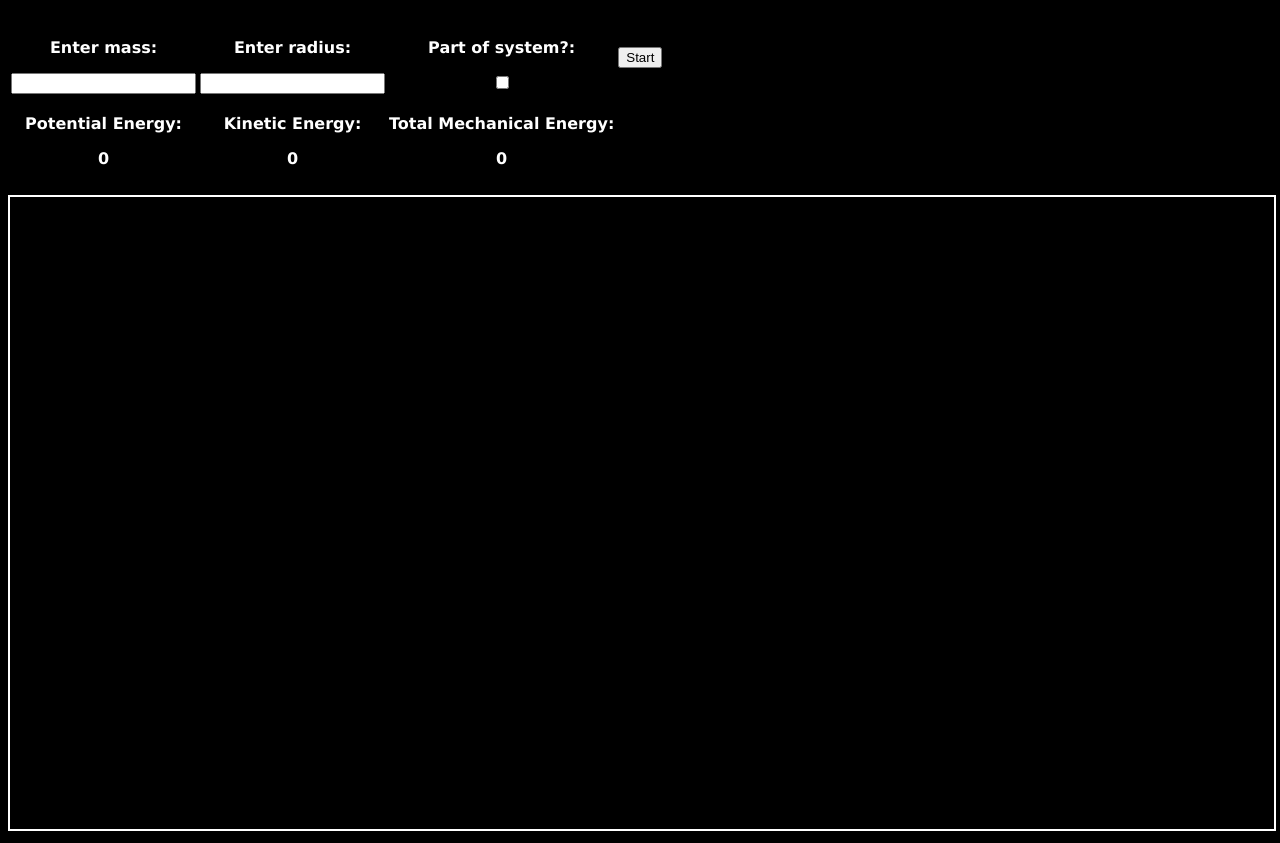
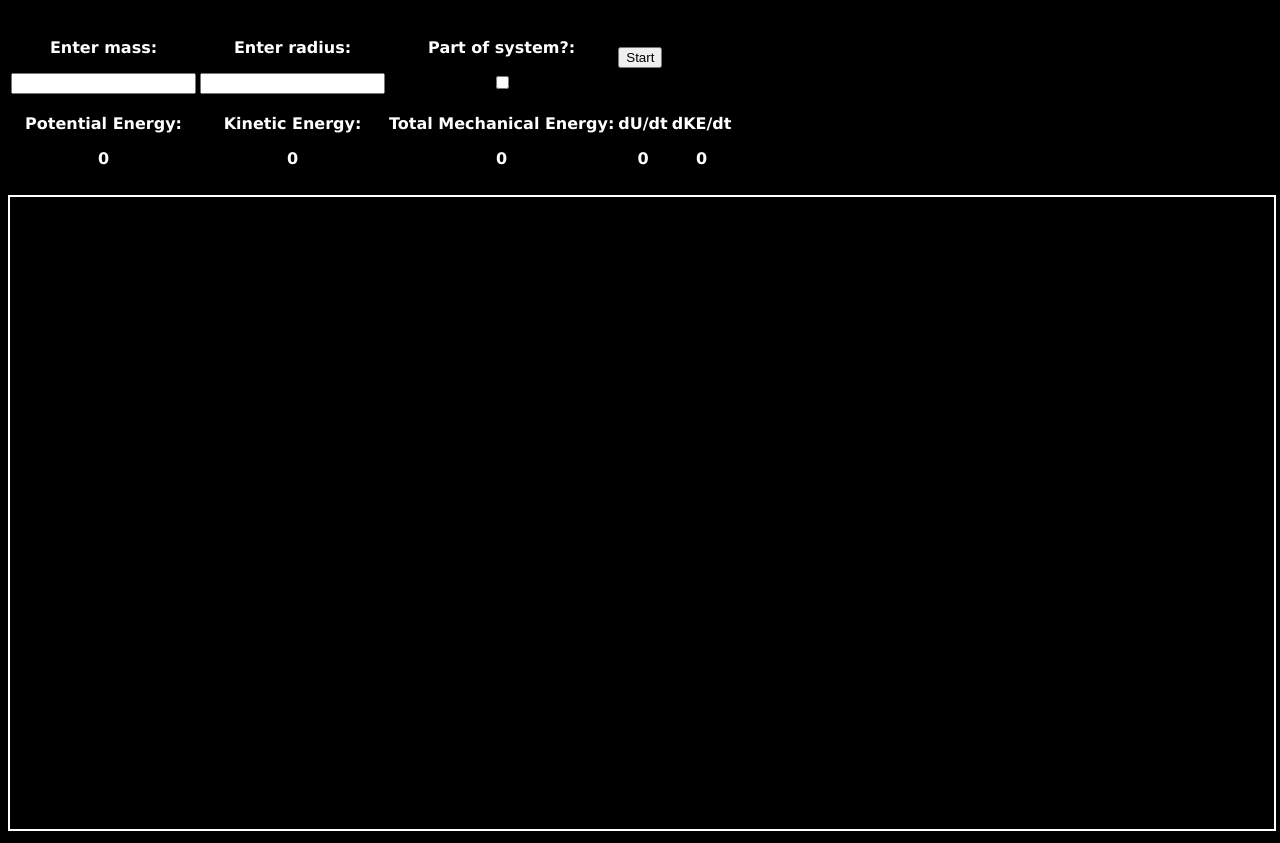
Before and after one commit to numbers1234567/conservation, a plain HTML site: page index.html in a window 1280 px wide. Both pictures are taken after a click on the button "Start". Shown: the part 62-905 px from the top of the page. Drawn offline with Linux system fonts and the light colour scheme.

Commit message:
Fixed -dU != dKE

```diff
--- a/forces.js
+++ b/forces.js
@@ -112,7 +112,9 @@ function calcKE(cows) {
         if (!cows[i].isSystem) continue;
         let vx = cows[i].dr_dt.x;
         let vy = cows[i].dr_dt.y;
+
         totalKE += cows[i].mass*(vx*vx+vy*vy)/2;
+
     }
     return totalKE;
 }
@@ -130,7 +132,7 @@ function calcU(cows) {
             let dy = cows[i].r.y-cows[j].r.y;
 
             let distance = Math.sqrt(dx*dx+dy*dy);
-            totalU += -2*G*cows[i].mass*cows[j].mass/distance
+            totalU += -G*cows[i].mass*cows[j].mass/distance
         }
     }
     return totalU;
--- a/index.html
+++ b/index.html
@@ -47,6 +47,15 @@
                         <p class="input-prompt">Total Mechanical Energy: </p>
                         <p class="input-prompt" id="energy-output">N/A</p>
                     </td>
+                    <td style="text-align: center;">
+                        <p class="input-prompt">dU/dt</p>
+                        <p class="input-prompt" id="dU-output">N/A</p>
+                    </td>
+                    <td style="text-align: center;">
+                        <p class="input-prompt">dKE/dt</p>
+                        <p class="input-prompt" id="dKE-output">N/A</p>
+
+                    </td>
                 </tr>
             </table>
         </div>
--- a/main.js
+++ b/main.js
@@ -22,6 +22,8 @@ var isSystemInput = document.getElementById("system-part");
 var totalEnergyOutput = document.getElementById("energy-output")
 var uEnergyOutput = document.getElementById("u-output");
 var kEnergyOutput = document.getElementById("ke-output");
+var du_dtOutput = document.getElementById("dU-output");
+var dKE_dtOutput = document.getElementById("dKE-output");
 
 /*
  * * * * * * * * * * * *
@@ -147,6 +149,8 @@ function drawCenterOfMassPath(cows, canvasCtx, offsetX, offsetY) {
 
 var lastTime = undefined;
 var dt = undefined;
+var lastKE=0;
+var lastU=0
 
 /*
 Runs a single loop of the main loop.
@@ -168,11 +172,17 @@ function frameLoop() {
     // Calculate total energy
     let uEnergy = calcU(cowArr);
     let kEnergy = calcKE(cowArr);
+    let du_dt = (uEnergy-lastU)/dt;
+    let dKE_dt = (kEnergy-lastKE)/dt;
     let totalEnergy = uEnergy+kEnergy;
     totalEnergyOutput.textContent = totalEnergy.toString().substring(0, 8);
     uEnergyOutput.textContent = uEnergy.toString().substring(0, 8);
     kEnergyOutput.textContent = kEnergy.toString().substring(0, 8);
+    dKE_dtOutput.textContent = dKE_dt.toString().substring(0, 8);
+    du_dtOutput.textContent = du_dt.toString().substring(0, 8);
 
+    lastKE = kEnergy;
+    lastU = uEnergy;
     // Calculate drawing offset from center of mass
     let com = calculateCenterOfMass(cowArr);
     let drawOffsetX = -com.x+canvasDefaultWidth/2;
@@ -191,7 +201,7 @@ function frameLoop() {
     }
 
     // Calculate next dt in seconds.
-    dt = Date.now()/1000 - lastTime;
+    dt = (Date.now()/1000 - lastTime);
     lastTime = Date.now()/1000;
 }
 
```
